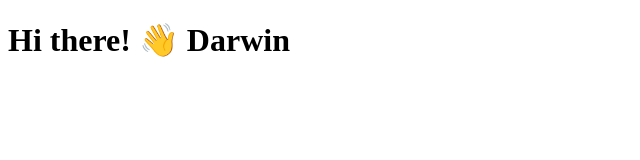
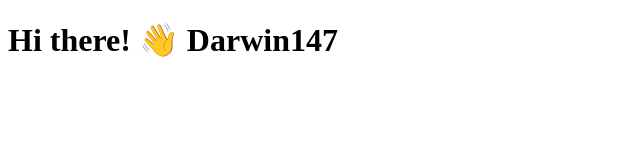
Before and after one commit to DarwinMelaya/Learnin-React, a React (Vite) app in the folder frontend/: page / in a window 1280 px wide. Shown: the top 160 px of the page, without its empty margins (0-640 px from the left). Built offline with nearby package versions, Linux system fonts and the light colour scheme.

Commit message:
Passing Arrays & Objects To Components Using Props

```diff
--- a/frontend/src/App.jsx
+++ b/frontend/src/App.jsx
@@ -1,9 +1,15 @@
 import Hello from "./components/Hello";
 
 function App() {
+  const person = {
+    name: "Darwin",
+    message: "Hi there!",
+    emoji: "👋",
+    seatNumbers: [1, 4, 7],
+  };
   return (
     <div className="App">
-      <Hello name="Darwin" message="Hi there!" emoji="👋" />
+      <Hello person={person} />
     </div>
   );
 }
--- a/frontend/src/components/Hello.jsx
+++ b/frontend/src/components/Hello.jsx
@@ -1,8 +1,9 @@
-function Hello(props) {
+function Hello({ person }) {
   return (
     <div>
       <h1>
-        {props.message} {props.emoji} {props.name}
+        {person.message} {person.emoji} {person.name}
+        {person.seatNumbers}
       </h1>
     </div>
   );
```
